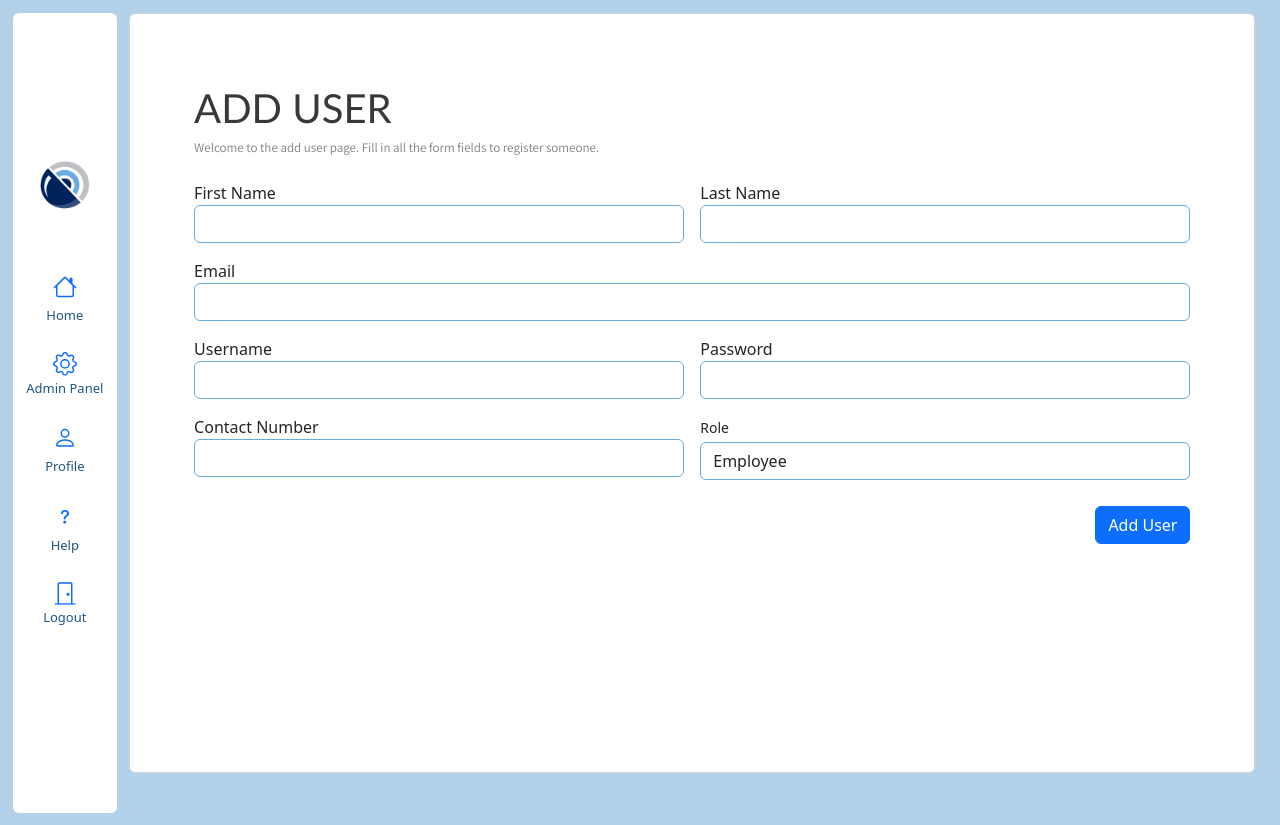
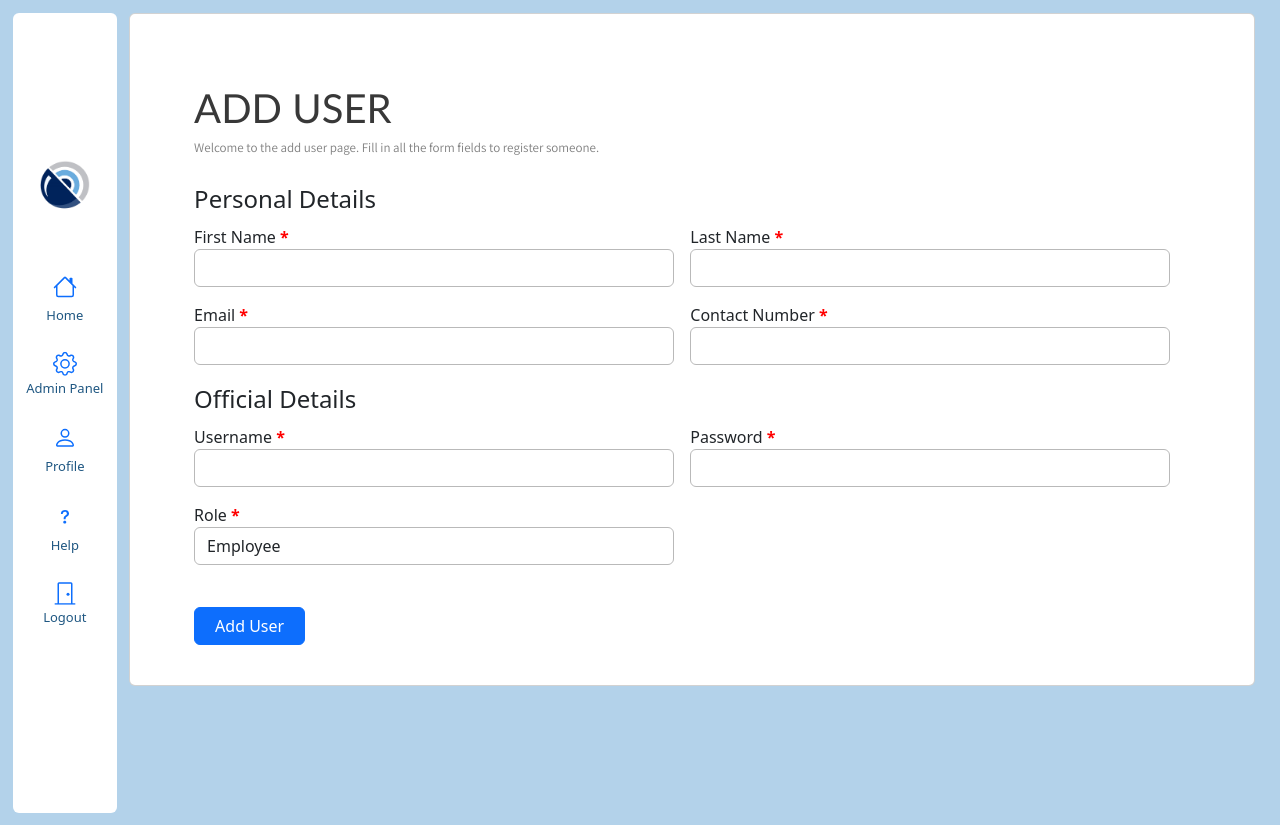
Before and after one commit to AyeshaNaime003/DisasterWatch, a Django app: page /add-user/ in a window 1280 px wide. Run offline with Django 4.2, Linux system fonts and the light colour scheme; a user stored in the database is signed in; parts of the project's set-up code (start-up, migrations or seed data) failed here and were passed over; some libraries are stand-ins or nearby versions.

Commit message:
add user ui

```diff
--- a/app/templates/app/addUser.html
+++ b/app/templates/app/addUser.html
@@ -17,7 +17,7 @@
             {% comment %} <div class="container-fluid"> {% endcomment %}
                 <div class="row gx-3">
                     <div class="col-lg-12">
-                        <div class="card mb-3" style="height: 95vh; overflow-y: auto;">
+                        <div class="card mb-3">
                             <div class="card-body">
                                 <div class="p-5 pb-0  pageTitle">
                                     ADD USER
@@ -27,45 +27,53 @@
                                 <div class='px-5 py-2'>
                                     <form id="addUserForm" action="{% url 'add-user' %}" method="POST">
                                         {% csrf_token %}
+
+                                        <legend>Personal Details</legend>
                                         <div class="row gx-3 mb-3">
                                             <div class="col-md-6">
-                                                <label for="firstName">First Name</label>
+                                                <label for="firstName">First Name <b style='color:red'>*</b></label>
                                                 <input type="text" class="form-control blue-border" name="firstName" required>
                                             </div>
                                             <div class="col-md-6">
-                                                <label for="lastName">Last Name</label>
+                                                <label for="lastName">Last Name <b style='color:red'>*</b></label>
                                                 <input type="text" class="form-control blue-border" name="lastName" required>
                                             </div>
                                         </div>
-                                        <div class="form-group mb-3">
-                                            <label for="email">Email</label>
-                                            <input type="email" class="form-control blue-border" name="email" required>
-                                        </div>
                                         <div class="row gx-3 mb-3">
                                             <div class="col-md-6">
-                                                <label for="username">Username</label>
+                                                <label for="email">Email <b style='color:red'>*</b></label>
+                                                <input type="email" class="form-control blue-border" name="email" required>
+                                            </div>
+                                            <div class="col-md-6">
+                                                <label for="contact">Contact Number <b style='color:red'>*</b></label>
+                                                <input type="text" class="form-control blue-border" name="contact" required>
+                                            </div>
+                                        </div>
+
+                                        <legend>Official Details</legend>
+                                        <div class="row gx-3 mb-3">
+                                            <div class="col-md-6">
+                                                <label for="username">Username  <b style='color:red'>*</b></label>
                                                 <input type="text" class="form-control blue-border" name="username" required>
                                             </div>
                                             <div class="col-md-6">
-                                                <label for="password">Password</label>
+                                                <label for="password">Password <b style='color:red'>*</b></label>
                                                 <input type="password" class="form-control blue-border" name="password" required>
                                             </div>
                                         </div>
                                         <div class="row gx-3 mb-3">
+
                                             <div class="col-md-6">
-                                                <label for="contact">Contact Number</label>
-                                                <input type="text" class="form-control blue-border" name="contact" required>
-                                            </div>
-                                            <div class="col-md-6">
-                                                <label class="small mb-1">Role</label>
+                                                <label for='is_admin'>Role <b style='color:red'>*</b></label>
                                                 <select class="form-control blue-border" id="is_admin" name="is_admin" required>
                                                     <option value="earthquake">Employee</option>
                                                     <option value="flood">Admin</option>
                                                     <!-- Add more options as needed -->
                                                 </select>
                                             </div>
+
                                         </div>
-                                        <div class='text-end'><button type="submit" class="btn btn-primary">Add User</button></div>
+                                        <div class='py-3 '><button type="submit" class="btn btn-primary">Add User</button></div>
                                     </form>
                                 </div>
                             </div>
@@ -101,10 +109,4 @@
     // Add your JavaScript code here if needed
 </script>
 
-<style>
-    .blue-border {
-        border: 1px solid var(--lovely-blue);
-    }
-</style>
-
 {% endblock body %}
--- a/static/styles/adminPanel.css
+++ b/static/styles/adminPanel.css
@@ -30,3 +30,13 @@ display: flex;
     font-size: small;
     color:gray;
 }
+
+.blue-border{
+    border:1px solid rgb(185, 185, 185);
+}
+
+#addUserForm {
+    /* background-color: rgb(238, 242, 245); */
+    border-radius: 10px;
+    padding-right: 20px;
+}
--- a/static/styles/main.css
+++ b/static/styles/main.css
@@ -34,3 +34,10 @@ h2, h3{
     background-color: var(--lovely-blue-lighter);
     padding: 1%;
 }
+
+.btn,
+.btn-primary {
+    padding-left: 20px;
+    padding-right: 20px;
+
+}
```
Also changed, not shown: db.sqlite3.
